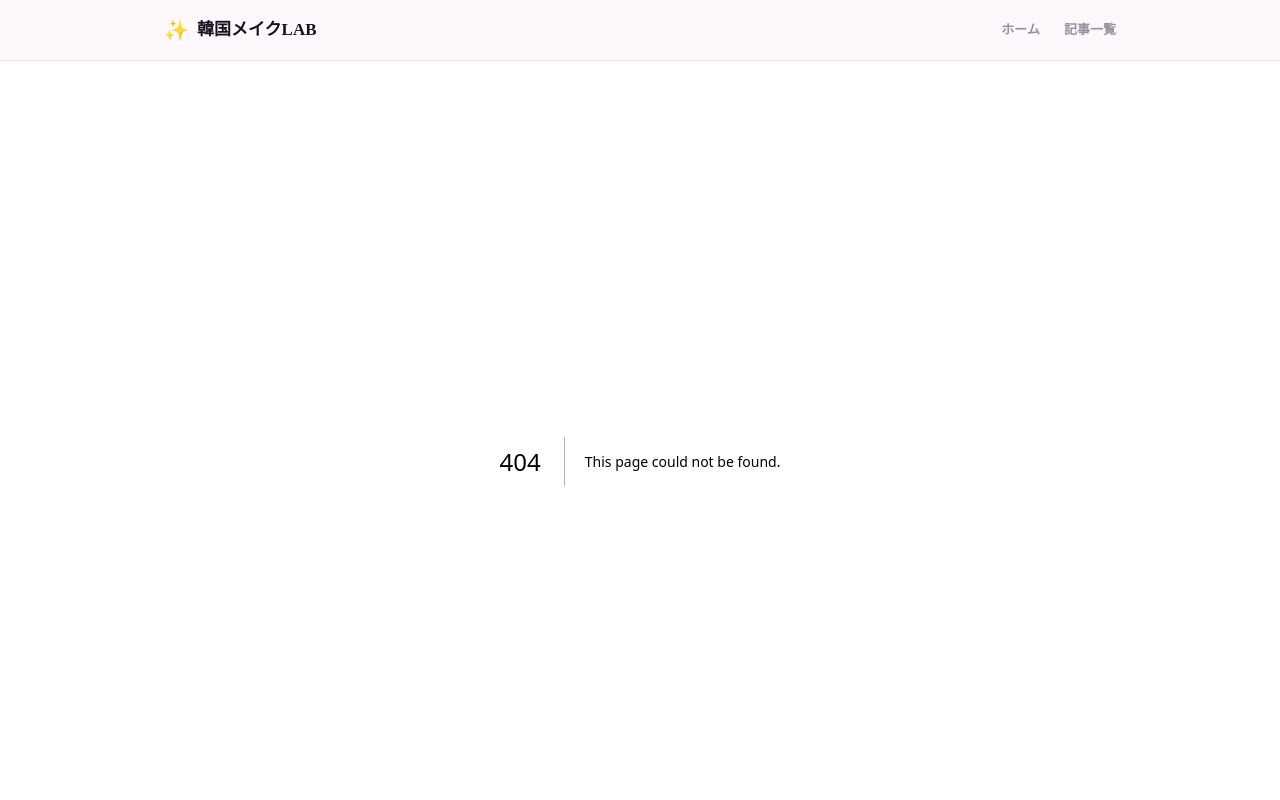
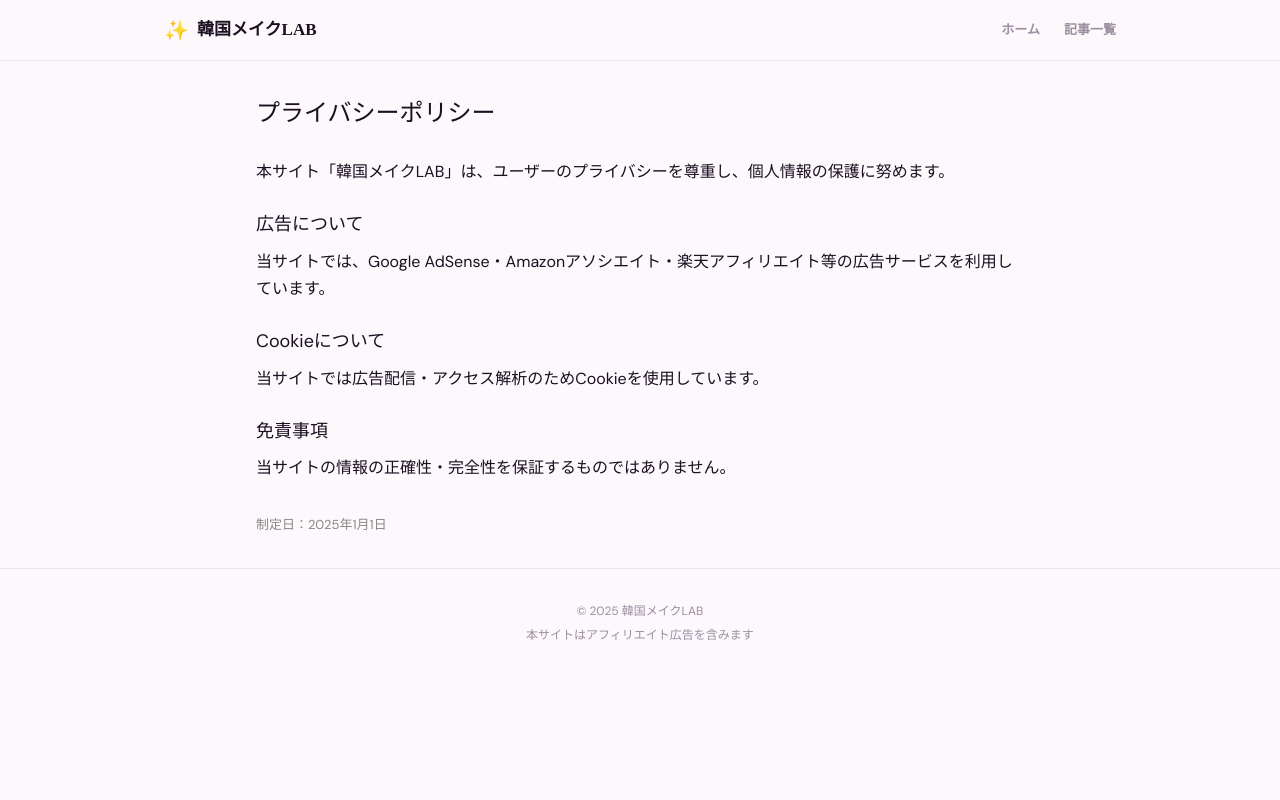
Before and after one commit to okuwabara07-gif/kmake-lab-jp, a Next.js app: page /privacy in a window 1280 px wide. Before the commit this address had no page. Shown: the top 800 px of the page. Built offline with nearby package versions, Linux system fonts and the light colour scheme.

Commit message:
add privacy policy

```diff
--- /dev/null
+++ b/app/privacy/page.tsx
@@ -0,0 +1,15 @@
+export default function PrivacyPage() {
+  return (
+    <div className="container" style={{maxWidth:800,margin:'0 auto',padding:'2rem 1rem'}}>
+      <h1 style={{fontSize:24,fontWeight:500,marginBottom:'1.5rem'}}>プライバシーポリシー</h1>
+      <p>本サイト「韓国メイクLAB」は、ユーザーのプライバシーを尊重し、個人情報の保護に努めます。</p>
+      <h2 style={{fontSize:18,fontWeight:500,margin:'1.5rem 0 0.5rem'}}>広告について</h2>
+      <p>当サイトでは、Google AdSense・Amazonアソシエイト・楽天アフィリエイト等の広告サービスを利用しています。</p>
+      <h2 style={{fontSize:18,fontWeight:500,margin:'1.5rem 0 0.5rem'}}>Cookieについて</h2>
+      <p>当サイトでは広告配信・アクセス解析のためCookieを使用しています。</p>
+      <h2 style={{fontSize:18,fontWeight:500,margin:'1.5rem 0 0.5rem'}}>免責事項</h2>
+      <p>当サイトの情報の正確性・完全性を保証するものではありません。</p>
+      <p style={{marginTop:'2rem',color:'#888',fontSize:13}}>制定日：2025年1月1日</p>
+    </div>
+  );
+}
```
